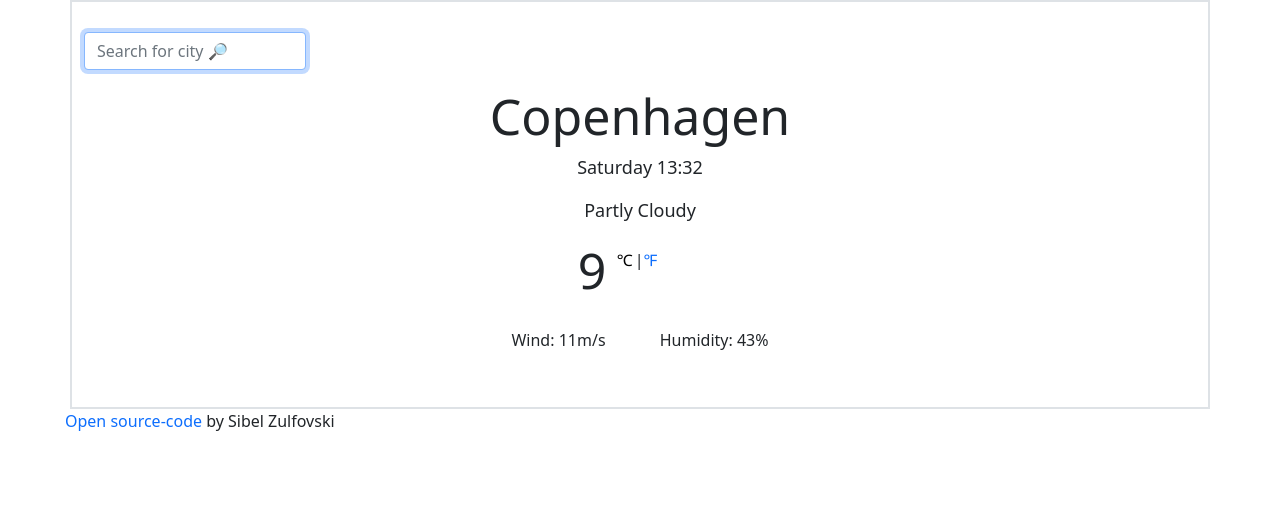
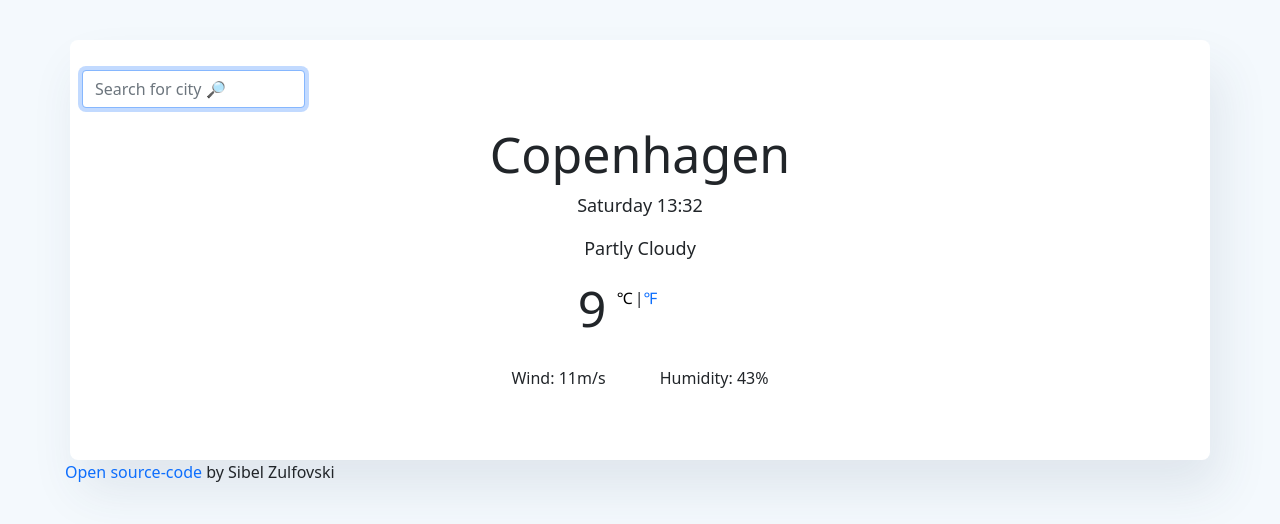
Before and after one commit to SibelZu/weather-app, a plain HTML site: page index.html in a window 1280 px wide. Drawn offline with nearby package versions, Linux system fonts and the light colour scheme; no server answers.

Commit message:
Added some CSS  - color

```diff
--- a/index.html
+++ b/index.html
@@ -20,7 +20,7 @@
     <script src="https://cdn.jsdelivr.net/npm/axios/dist/axios.min.js"></script>
   </head>
   <body>
-    <div class="container border border-2">
+    <div class="container border border-0" id="border">
       <form id="search-form">
         <div class="mb-3">
           <input
@@ -61,8 +61,7 @@
         href="https://github.com/SibelZu/weather-app"
         id="source-link"
         target="_blank"
-        >Open source-code</a
-      >
+        >Open source-code</a>
       by Sibel Zulfovski
     </span>
     <script src="src/index.js"></script>
--- a/src/index.js
+++ b/src/index.js
@@ -50,7 +50,7 @@ function displayForecast(response) {
             forecastDay.weather[0].icon
           }@2x.png"
           alt=""
-          width="55"
+          width="58"
         />          <br />
           <strong>${Math.round(forecastDay.temp.max)}°</strong>/${Math.round(
           forecastDay.temp.min
@@ -86,7 +86,6 @@ function showTemperature(response) {
   document
     .querySelector("#icon")
     .setAttribute("alt", response.data.weather[0].description);
-
   getForecast(response.data.coord);
 }
 
--- a/src/styles.css
+++ b/src/styles.css
@@ -1,3 +1,6 @@
+body {
+  background: #f4f9fd;
+}
 form {
   padding-top: 30px;
   width: 20%;
@@ -24,7 +27,14 @@ a {
 span {
   padding: 25px;
 }
-
+.border {
+  margin-top: 40px;
+  padding-bottom: 15px;
+  border-radius: 8px;
+  border: 1px;
+  box-shadow: 10px 30px 50px rgba(50 67 100 / 10%);
+  background-color: white;
+}
 .units {
   position: relative;
   font-size: 16px;
```
